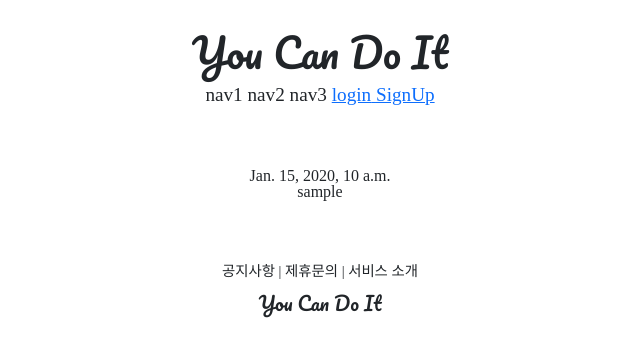
After one commit to 0JNYNG0/Only-I-can-change-my-life, a Django app: page /accounts/detail/1 in a window 1280 px wide. The commit adds this page. Shown: the top 357 px of the page, without its empty margins (320-960 px from the left). Run offline with Django 4.2, Linux system fonts and the light colour scheme; tables that the repository leaves empty hold one stand-in row (values such as "Sample post"); some libraries are stand-ins or nearby versions; some web fonts are replaced.

Commit message:
Use DetailView, UpdateView and DeleteView to view profiles, change passwords, and delete information

```diff
--- /dev/null
+++ b/accountapp/templates/accountapp/detail.html
@@ -0,0 +1,31 @@
+{% extends 'base.html' %}
+
+
+{% block content %}
+
+  <div>
+    <div style="text-align: center; max-width: 500px; margin: 4rem auto;">
+      <p>
+        {{ target_user.date_joined }}
+      </p>
+      <h2 style="font-family: 'Nanum_left'">
+        {{ target_user.username }}
+      </h2>
+
+      {% if target_user == user %}
+      <a href="{% url 'accountapp:update' pk=user.pk %}">
+        <p>
+          Change Info
+        </p>
+      </a>
+      <a href="{% url 'accountapp:delete' pk=user.pk %}">
+        <p>
+          Quit
+        </p>
+      </a>
+      {% endif %}
+
+    </div>
+  </div>
+
+{% endblock %}
--- a/accountapp/templates/accountapp/hello_world.html
+++ b/accountapp/templates/accountapp/hello_world.html
@@ -3,7 +3,7 @@
 {% block content %}
 
 <div style="border-radius: 1rem; margin: 2rem; text-align: center;">
-    <h1 style="font-family: 'Pacifico', cursive;">
+    <h1 style="font-family: 'Pacifico', cursive; margin: 0.5rem 0;">
         Hello World LIST!
     </h1>
 
--- a/accountapp/urls.py
+++ b/accountapp/urls.py
@@ -1,7 +1,7 @@
 from django.contrib.auth.views import LoginView, LogoutView
 from django.urls import path
 
-from accountapp.views import hello_world, AccountCreateView
+from accountapp.views import hello_world, AccountCreateView, AccountDetailView, AccountUpdateView, AccountDeleteView
 
 app_name = "accountapp"
 
@@ -15,4 +15,8 @@ urlpatterns = [
 
     # 클래스 방식은 클래스 명.as_view() 로 값을 넣어야 된다 - AccountCreateView.as_view()
     path('create/', AccountCreateView.as_view(), name='create'),
+    # 몇 번 유저의 detail 정보를 보는지 pk 라는 int 형 정보 공간을 만들어 줌
+    path('detail/<int:pk>', AccountDetailView.as_view(), name='detail'),
+    path('update/<int:pk>', AccountUpdateView.as_view(), name='update'),
+    path('delete/<int:pk>', AccountDeleteView.as_view(), name='delete'),
 ]
--- a/accountapp/views.py
+++ b/accountapp/views.py
@@ -3,8 +3,9 @@ from django.contrib.auth.models import User
 from django.http import HttpResponse, HttpResponseRedirect
 from django.shortcuts import render
 from django.urls import reverse, reverse_lazy
-from django.views.generic import CreateView
+from django.views.generic import CreateView, DetailView, UpdateView, DeleteView
 
+from accountapp.forms import AccountUpdateForm
 from accountapp.models import HelloWorld
 
 
@@ -12,18 +13,21 @@ from accountapp.models import HelloWorld
 
 
 def hello_world(request):
-    if request.method == "POST":
+    if request.user.is_authenticated:
+        if request.method == "POST":
 
-        temp = request.POST.get('hello_world_input')
+            temp = request.POST.get('hello_world_input')
 
-        new_hello_world = HelloWorld()
-        new_hello_world.text = temp
-        new_hello_world.save()
+            new_hello_world = HelloWorld()
+            new_hello_world.text = temp
+            new_hello_world.save()
 
-        return HttpResponseRedirect(reverse('accountapp:hello_world'))
+            return HttpResponseRedirect(reverse('accountapp:hello_world'))
+        else:
+            hello_world_list = HelloWorld.objects.all()
+            return render(request, 'accountapp/hello_world.html', context={'hello_world_list': hello_world_list})
     else:
-        hello_world_list = HelloWorld.objects.all()
-        return render(request, 'accountapp/hello_world.html', context={'hello_world_list': hello_world_list})
+        return HttpResponseRedirect(reverse('accountapp:login'))
 
 
 class AccountCreateView(CreateView):
@@ -33,3 +37,26 @@ class AccountCreateView(CreateView):
     # 함수형, 클래스 형 방식의 차이점 에서 reverse, reverse_lazy 로 나뉜다.
     # 함수형 방식 : reverse / 클래스 형 방식 : reverse_lazy
     template_name = 'accountapp/create.html'
+
+
+class AccountDetailView(DetailView):
+    model = User
+    context_object_name = 'target_user'
+    template_name = 'accountapp/detail.html'
+
+
+class AccountUpdateView(UpdateView):
+    model = User
+    context_object_name = 'target_user'
+    form_class = AccountUpdateForm  # accountapp/forms.py 에 작성한 클래스
+    success_url = reverse_lazy('accountapp:hello_world')
+    # 함수형, 클래스 형 방식의 차이점 에서 reverse, reverse_lazy 로 나뉜다.
+    # 함수형 방식 : reverse / 클래스 형 방식 : reverse_lazy
+    template_name = 'accountapp/update.html'
+
+
+class AccountDeleteView(DeleteView):
+    model = User
+    context_object_name = 'target_user'
+    success_url = reverse_lazy('accountapp:login')
+    template_name = 'accountapp/delete.html'
--- a/oiccml/settings.py
+++ b/oiccml/settings.py
@@ -50,6 +50,7 @@ INSTALLED_APPS = [
     'django.contrib.sessions',
     'django.contrib.messages',
     'django.contrib.staticfiles',
+    'bootstrap4',  # form 을 꾸며주기 위한 bootstrap4 라이브러리
     'accountapp',
 ]
 
--- a/oiccml/urls.py
+++ b/oiccml/urls.py
@@ -18,5 +18,5 @@ from django.urls import path, include
 
 urlpatterns = [
     path('admin/', admin.site.urls),
-    path('account/', include('accountapp.urls'))
+    path('accounts/', include('accountapp.urls'))
 ]
--- a/static/base.css
+++ b/static/base.css
@@ -1,14 +1,23 @@
 .main_header {
     text-align: center;
     margin: 2rem 0;
+}
+.main_header_list {
+    font-size: 1.2rem;
+    margin-top: 0.8rem;
+}
+.main_header_logo {
+    font-family: 'Pacifico', cursive;
+    font-size: 2.5rem;
 }
 .main_footer {
     text-align: center;
     margin-top: 2rem;
 }
 .main_footer_button {
-    font-size: .6rem;
+    font-size: 0.9rem;
 }
-.main_logo {
+.main_footer_logo {
     font-family: 'Pacifico', cursive;
+    font-size: 1.2rem;
 }
--- a/templates/base.html
+++ b/templates/base.html
@@ -3,7 +3,7 @@
 
     {% include 'head.html' %}
 
-<body>
+    <body style="font-family: 'Nanum_left'">
 
         {% include 'header.html' %}
 
--- a/templates/footer.html
+++ b/templates/footer.html
@@ -1,10 +1,10 @@
 <div class="main_footer">
-    <div style="main_footer_button">
+    <div class="main_footer_button">
         <span>공지사항</span> |
         <span>제휴문의</span> |
         <span>서비스 소개</span>
     </div>
     <div style="margin-top: 1rem;">
-        <h6 class="main_logo">You Can Do It</h6>
+        <h6 class="main_footer_logo">You Can Do It</h6>
     </div>
 </div>
--- a/templates/head.html
+++ b/templates/head.html
@@ -13,6 +13,32 @@
     <link href="https://fonts.googleapis.com/css2?family=Pacifico&display=swap" rel="stylesheet">
 
     <!-- DEFAULT CSS LINK -->
+    <link href="https://cdn.jsdelivr.net/npm/reset-css@5.0.1/reset.min.css" rel="stylesheet">
     <link rel="stylesheet" type="text/css" href="{% static 'base.css' %}">
 
+    <style>
+
+        @font-face {
+            font-family: 'Nanum_talk';
+            src: local('Nanum_talk'),
+            url("{% static 'fonts/Nanum_talk.ttf' %}") format("opentype");
+        }
+        @font-face {
+            font-family: 'Nanum_mini';
+            src: local('Nanum_mini'),
+            url("{% static 'fonts/Nanum_mini.ttf' %}") format("opentype");
+        }
+        @font-face {
+            font-family: 'Nanum_left';
+            src: local('Nanum_left'),
+            url("{% static 'fonts/Nanum_left.ttf' %}") format("opentype");
+        }
+        @font-face {
+            font-family: 'Pacifico-Regular';
+            src: local('Pacifico-Regular'),
+            url("{% static 'fonts/Pacifico-Regular.ttf' %}") format("opentype");
+        }
+
+    </style>
+
 </head>
--- a/templates/header.html
+++ b/templates/header.html
@@ -1,10 +1,10 @@
 <div class="main_header">
     <div>
-        <h1 class="main_logo">
+        <h1 class="main_header_logo">
             You Can Do It
         </h1>
     </div>
-    <div>
+    <div class="main_header_list">
         <span>nav1</span>
         <span>nav2</span>
         <span>nav3</span>
@@ -12,7 +12,13 @@
         <a href="{% url 'accountapp:login' %}?next={{ request.path }}">
             <span>login</span>
         </a>
+        <a href="{% url 'accountapp:create' %}">
+            <span>SignUp</span>
+        </a>
         {% else %}
+        <a href="{% url 'accountapp:detail' pk=user.pk %}">
+            <span>MyPage</span>
+        </a>
         <a href="{% url 'accountapp:logout' %}?next={{ request.path }}">
             <span>logout</span>
         </a>
```
Also changed, not shown: accountapp/forms.py (added, +8 -0 lines), accountapp/templates/accountapp/create.html (+8 -3 lines), accountapp/templates/accountapp/delete.html (added, +16 -0 lines), accountapp/templates/accountapp/login.html (+5 -3 lines), accountapp/templates/accountapp/update.html (added, +18 -0 lines), static/fonts/Pacifico-Regular.ttf (added), 3 other files. Lines whose indentation alone changed are shown as unchanged.
